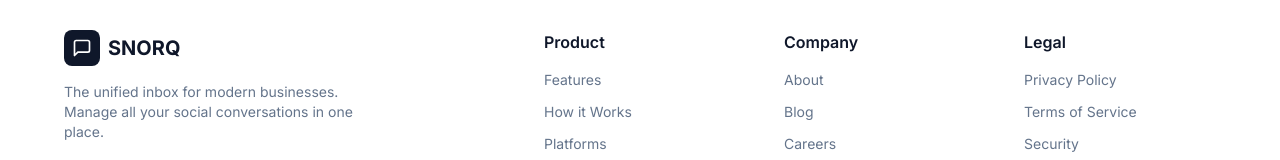
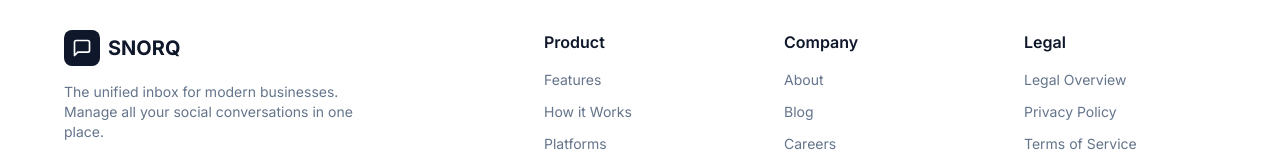
Before and after one commit to bycloudphin/snorq, a React (Vite) app in the folder frontend/: page / in a window 1280 px wide. Shown: the part 3015-3175 px from the top of the page. Built offline with nearby package versions, Linux system fonts and the light colour scheme; no server answers.

Commit message:
fix: add missing legal link to footer and cleanup unused imports

```diff
--- a/frontend/src/pages/LandingPage.tsx
+++ b/frontend/src/pages/LandingPage.tsx
@@ -474,6 +474,7 @@ export function LandingPage() {
                         <div>
                             <h4 className="font-semibold text-slate-900 mb-4">Legal</h4>
                             <ul className="space-y-3 text-sm">
+                                <li><Link to="/legal" className="text-slate-500 hover:text-slate-900 transition-colors">Legal Overview</Link></li>
                                 <li><Link to="/privacy" className="text-slate-500 hover:text-slate-900 transition-colors">Privacy Policy</Link></li>
                                 <li><Link to="/terms" className="text-slate-500 hover:text-slate-900 transition-colors">Terms of Service</Link></li>
                                 <li><Link to="/security" className="text-slate-500 hover:text-slate-900 transition-colors">Security</Link></li>
--- a/frontend/src/pages/static/AboutPage.tsx
+++ b/frontend/src/pages/static/AboutPage.tsx
@@ -1,5 +1,5 @@
 import { Link } from 'react-router-dom';
-import { Target, Users, Zap, Heart, ArrowRight, CheckCircle2 } from 'lucide-react';
+import { Target, Users, Zap, Heart, CheckCircle2 } from 'lucide-react';
 import { StaticPageLayout } from '../../components/layout/StaticPageLayout';
 
 export function AboutPage() {
```
